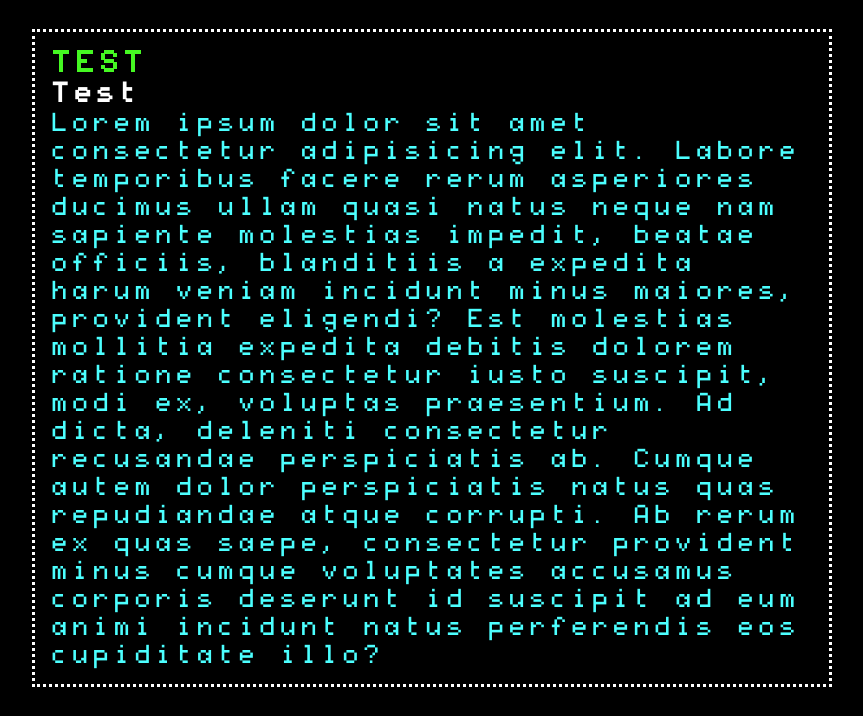
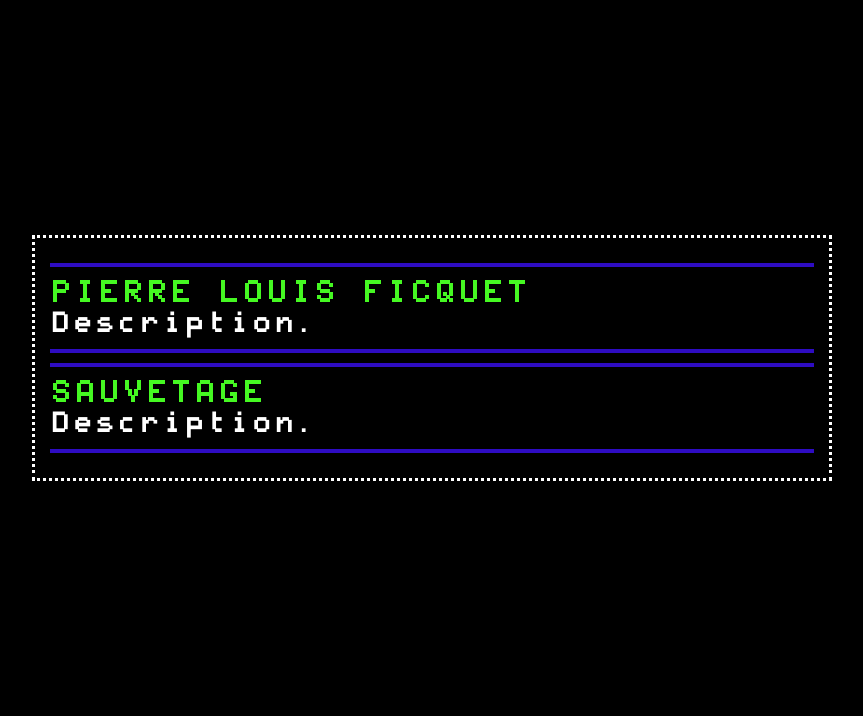
Before and after one commit to Legendary4226/BUT-A1-NuitDeLInfo, a PHP site: page /liste_resultats.php in a window 1280 px wide. Shown: the part 84-800 px from the top of the page, without its empty margins (208-1071 px from the left). Run offline with PHP 8.4, Linux system fonts and the light colour scheme.

Commit message:
Modif liste_resultats.php

```diff
--- a/liste_resultats.php
+++ b/liste_resultats.php
@@ -13,9 +13,18 @@
     ?>
     <main>
         <article>
-        <a href=""><h1>TEST</h1></a>
-            <h2>Test</h2>
-            <p>Lorem ipsum dolor sit amet consectetur adipisicing elit. Labore temporibus facere rerum asperiores ducimus ullam quasi natus neque nam sapiente molestias impedit, beatae officiis, blanditiis a expedita harum veniam incidunt minus maiores, provident eligendi? Est molestias mollitia expedita debitis dolorem ratione consectetur iusto suscipit, modi ex, voluptas praesentium. Ad dicta, deleniti consectetur recusandae perspiciatis ab. Cumque autem dolor perspiciatis natus quas repudiandae atque corrupti. Ab rerum ex quas saepe, consectetur provident minus cumque voluptates accusamus corporis deserunt id suscipit ad eum animi incidunt natus perferendis eos cupiditate illo?</p>
+            <div>
+                <hr>
+                <h1><a href="">PIERRE LOUIS FICQUET</a></h1>
+                <h2>Description.</h2>
+                <hr>
+            </div>
+            <div>
+                <hr>
+                <h1><a href="">SAUVETAGE</a></h1>
+                <h2>Description.</h2>
+                <hr>
+            </div>
         </article>
     </main>
 </body>
--- a/parts/menu.html
+++ b/parts/menu.html
@@ -1,5 +1,5 @@
 <nav>
     <a href="">???</a>
-    <a class="border" href="">ACCUEIL</a>
+    <a class="border" href="acceuil.php">ACCUEIL</a>
     <a href="">???</a>
 </nav>
--- a/style/liste_resultats.css
+++ b/style/liste_resultats.css
@@ -1,5 +1,6 @@
 article a{
     text-decoration: none;
+    color: #45f822;
 }
 
 article a:hover{
```
